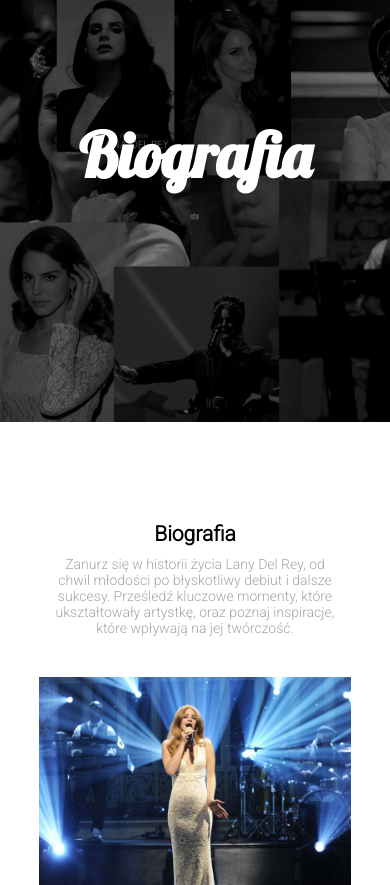
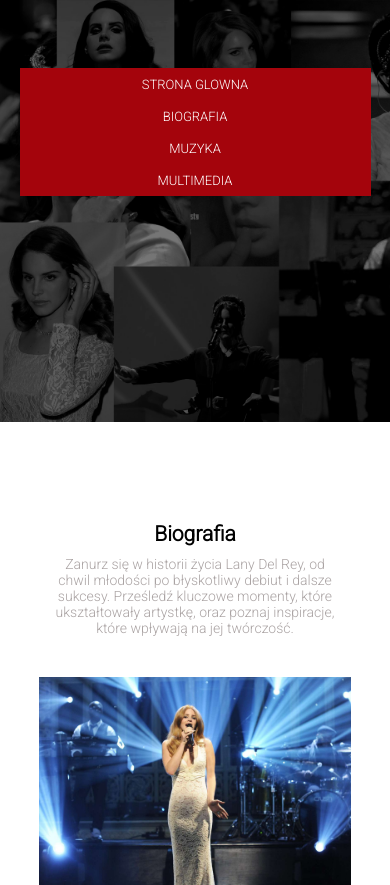
Before and after one commit to ytkodoshik/lanadelreyfanpage, a plain HTML site: page biografia.html in a window 390 px wide. Shown: the top 885 px of the page. Drawn offline with Linux system fonts and the light colour scheme.

Commit message:
Update style.css

```diff
--- a/style.css
+++ b/style.css
@@ -639,7 +639,7 @@ audio {
         width: 50%;
         margin-bottom: 10px;
     }
-      nav {
+     nav {
         padding: 2% 5%;
     }
 
@@ -655,7 +655,7 @@ audio {
         width: 100%;
         top: 60px;
         left: 0;
-        display: none;
+        display: flex; /* Pokazanie menu na małych ekranach */
     }
 
     .nav-links ul.show {
@@ -665,4 +665,12 @@ audio {
     .nav-links ul li {
         padding: 8px 0;
     }
+
+    .nav-links ul li::after {
+        display: none; /* Ukrycie linii po najechaniu myszą na małych ekranach */
+    }
+
+    .nav-links {
+        position: relative;
+    }
 }
```
